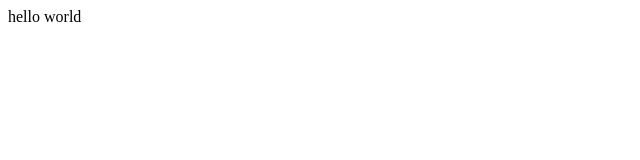
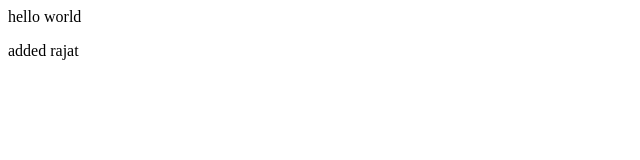
Before and after one commit to rajat0421/git-prac, a plain HTML site: page index.html in a window 1280 px wide. Shown: the full height of the page, 0-640 px from the left. Drawn offline with Linux system fonts and the light colour scheme.

Commit message:
added rajat

```diff
--- a/index.html
+++ b/index.html
@@ -1 +1,2 @@
 <p>hello world</p>
+<p>added rajat</p>
```
